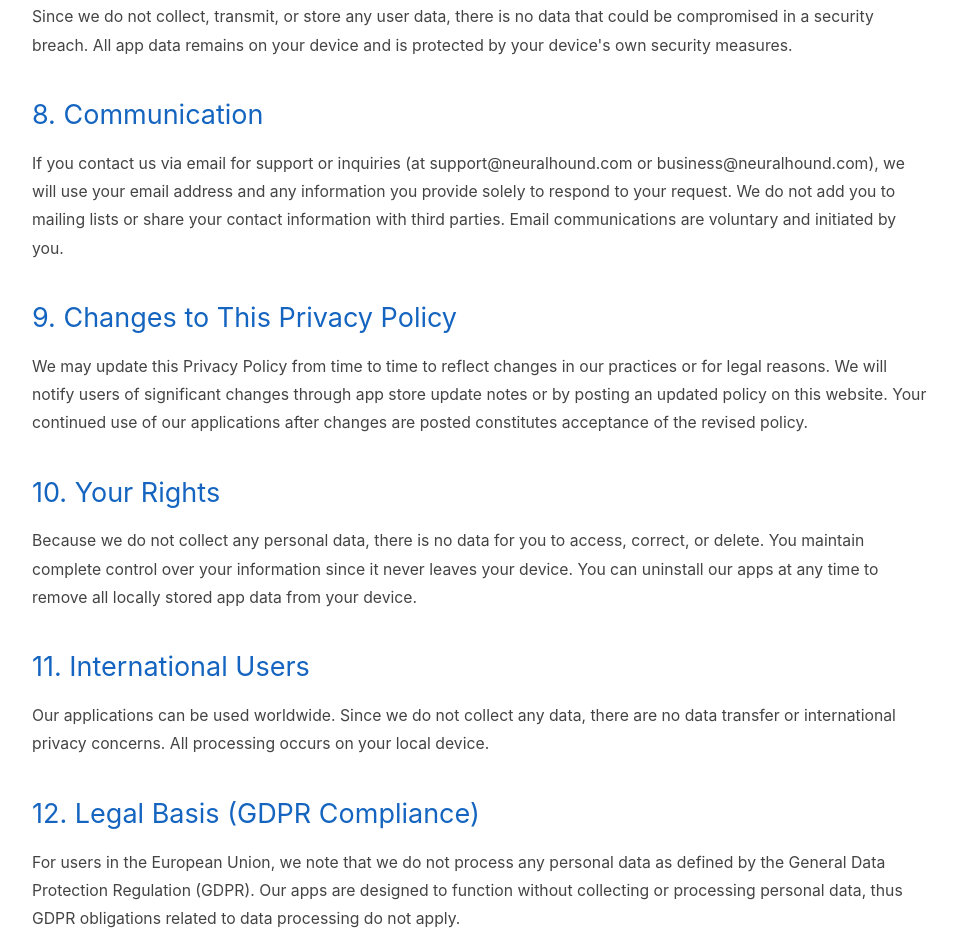
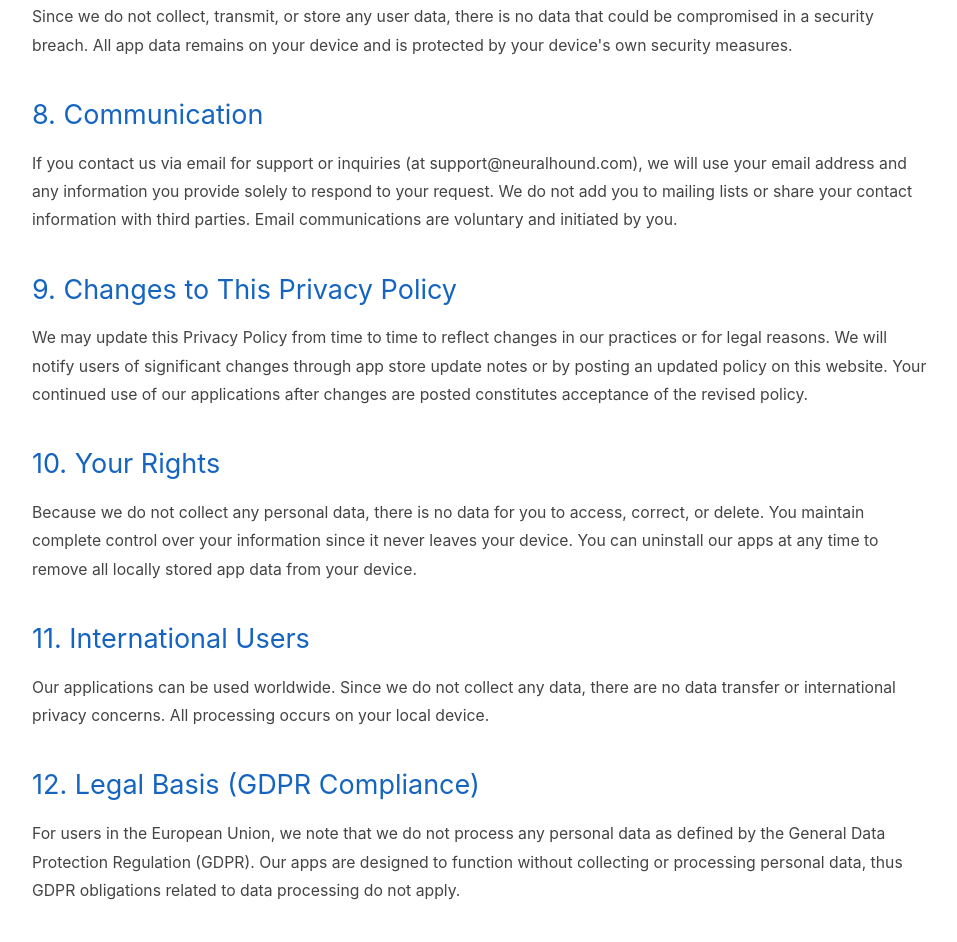
Before and after one commit to patrickofdenver/my-website, a plain HTML site: page privacy.html in a window 1280 px wide. Shown: the part 1995-2937 px from the top of the page, without its empty margins (160-1117 px from the left). Drawn offline with nearby package versions, Linux system fonts and the light colour scheme.

Commit message:
Refactor email contact section for clarity

```diff
--- a/privacy.html
+++ b/privacy.html
@@ -165,8 +165,8 @@
 
       <h4>8. Communication</h4>
       <p>
-        If you contact us via email for support or inquiries (at support@neuralhound.com or
-        business@neuralhound.com), we will use your email address and any information you provide solely
+        If you contact us via email for support or inquiries (at support@neuralhound.com),
+        we will use your email address and any information you provide solely
         to respond to your request. We do not add you to mailing lists or share your contact information
         with third parties. Email communications are voluntary and initiated by you.
       </p>
```
